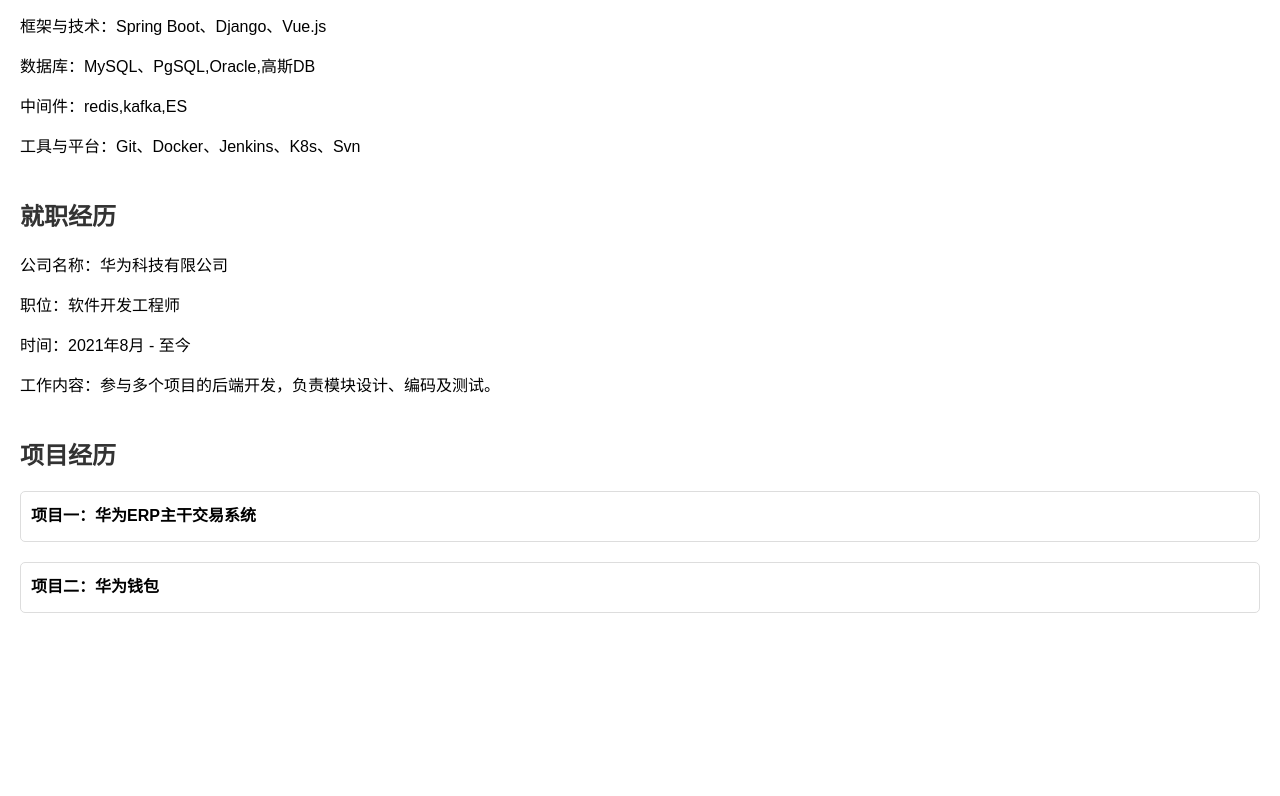
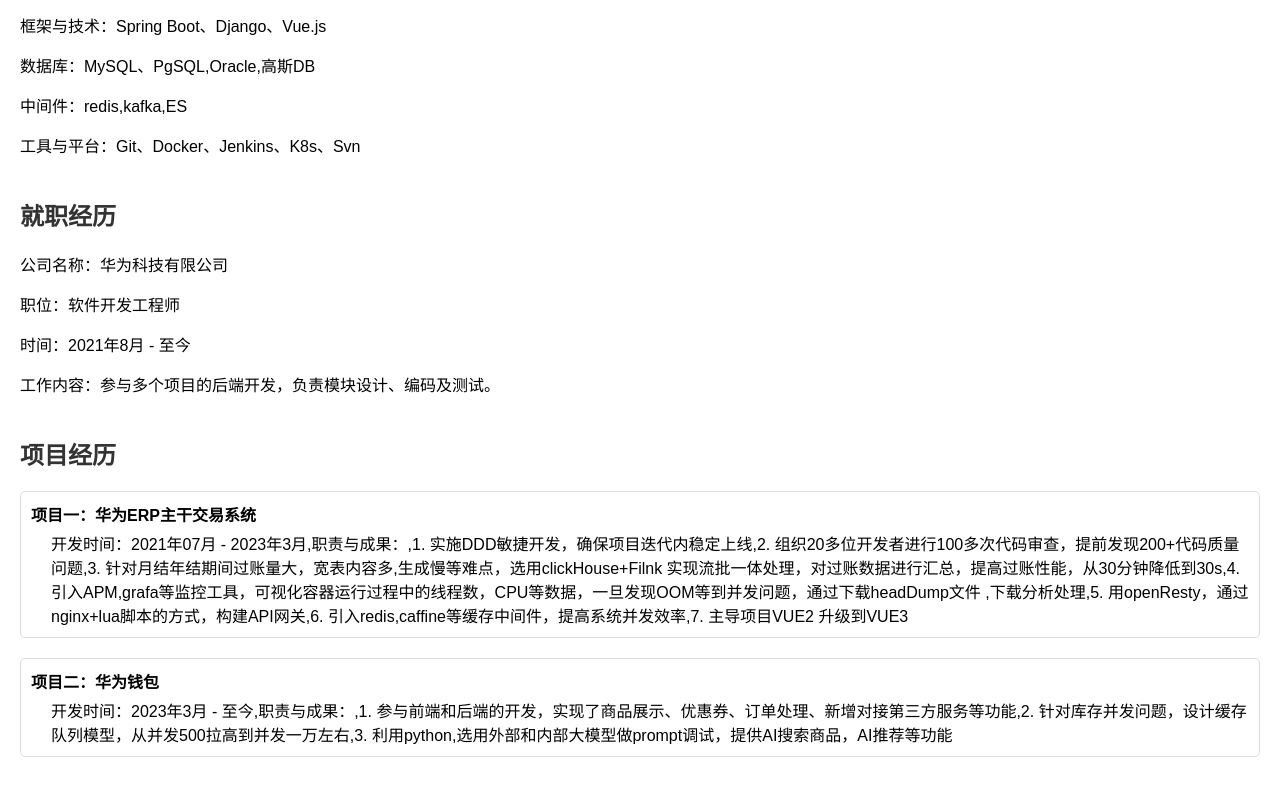
Before and after one commit to codecheng199/codecheng199.github.io, a plain HTML site: page index.html in a window 1280 px wide. Shown: the part 380-1176 px from the top of the page. Before the commit the page ends 1033 px from the top, so only its background shows below. Drawn offline with Linux system fonts and the light colour scheme.

Commit message:
Update index.html

```diff
--- a/index.html
+++ b/index.html
@@ -116,9 +116,9 @@
 
                     document.getElementById("projects-title").innerText = data["projects"];
                     document.getElementById("project1-title").innerText = data["project1_title"];
+                    document.getElementById("project1-details").innerHTML = data["project1_details"]; // 更新内容
                     document.getElementById("project2-title").innerText = data["project2_title"];
-                    document.getElementById("project1_details").innerText = data["project1_details"];
-                    document.getElementById("project2_details").innerText = data["project2_details"];
+                    document.getElementById("project2-details").innerHTML = data["project2_details"];
                 });
         }
 
```
